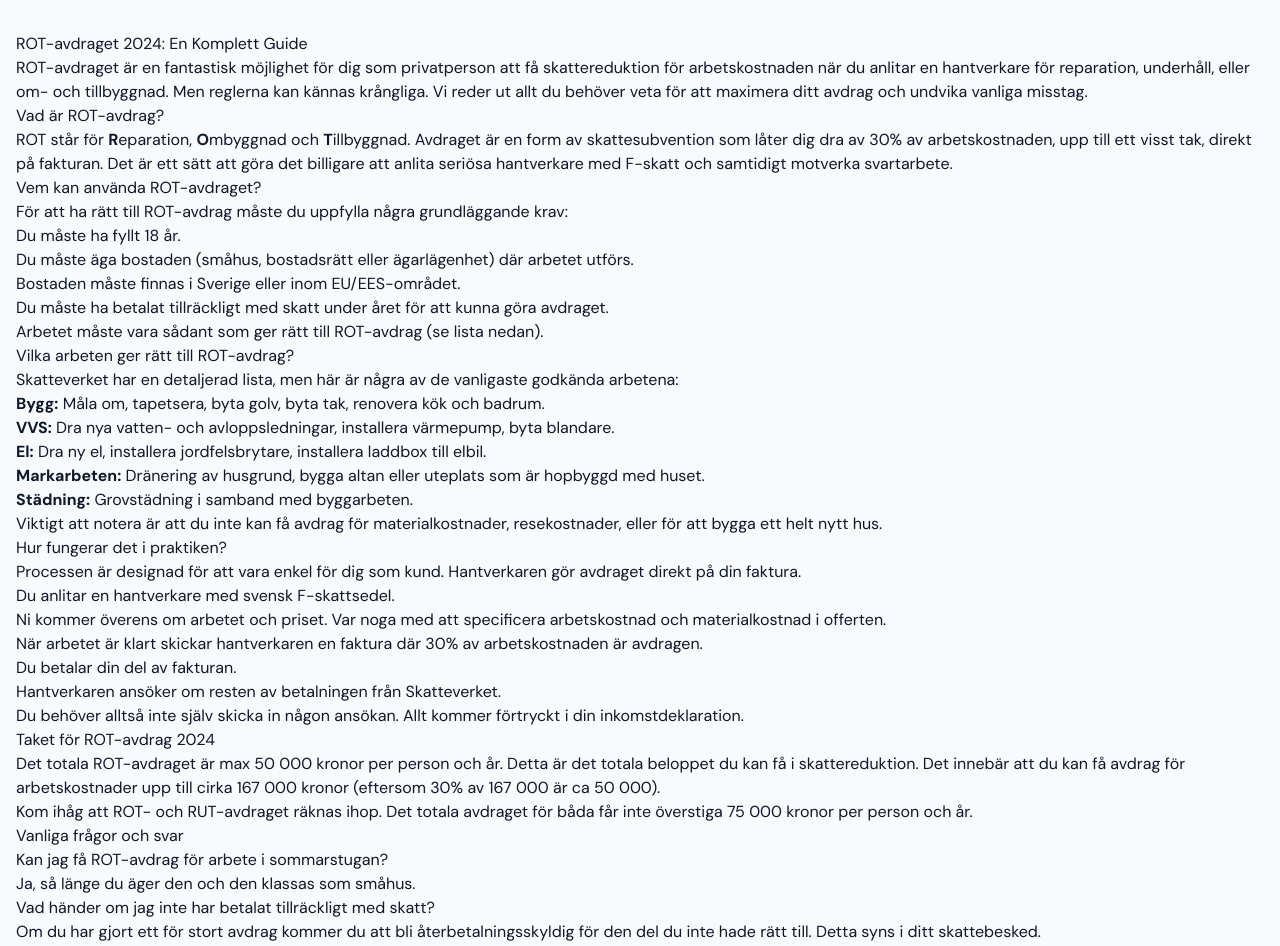
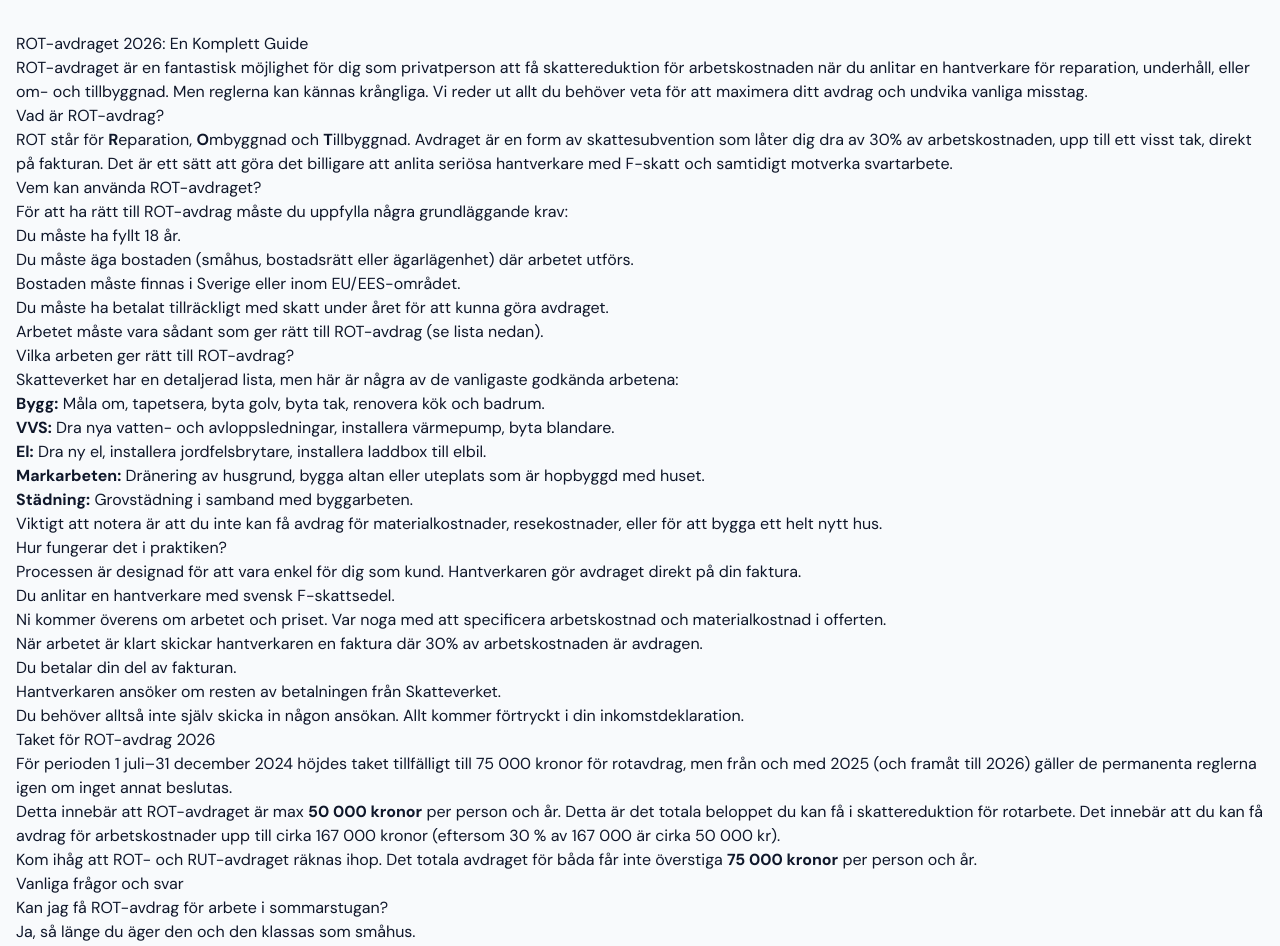
Before and after one commit to AdviseoGit/Saga, a Next.js app: page /rot-avdrag in a window 1280 px wide. Shown: the top 946 px of the page. Built offline with nearby package versions, Linux system fonts and the light colour scheme.

Commit message:
Uppdaterat årtal till 2026 på ROT-avdrag sidan och förtydligat rot-taket

```diff
--- a/app/rot-avdrag/page.tsx
+++ b/app/rot-avdrag/page.tsx
@@ -2,11 +2,11 @@
 import { Metadata } from 'next';
 
 export const metadata: Metadata = {
-  title: 'Allt om ROT-avdrag 2024: Regler, Villkor och Ansökan | Fråga Saga',
-  description: 'Maximera ditt ROT-avdrag! Vår guide för 2024 går igenom regler, vilka arbeten som godkänns, och hur du enkelt ansöker. Få koll på allt du behöver veta.',
+  title: 'Allt om ROT-avdrag 2026: Regler, Villkor och Ansökan | Fråga Saga',
+  description: 'Maximera ditt ROT-avdrag! Vår guide för 2026 går igenom regler, vilka arbeten som godkänns, och hur du enkelt ansöker. Få koll på allt du behöver veta.',
   openGraph: {
-    title: 'Allt om ROT-avdrag 2024: Regler, Villkor och Ansökan | Fråga Saga',
-    description: 'Maximera ditt ROT-avdrag! Vår guide för 2024 går igenom regler, vilka arbeten som godkänns, och hur du enkelt ansöker. Få koll på allt du behöver veta.',
+    title: 'Allt om ROT-avdrag 2026: Regler, Villkor och Ansökan | Fråga Saga',
+    description: 'Maximera ditt ROT-avdrag! Vår guide för 2026 går igenom regler, vilka arbeten som godkänns, och hur du enkelt ansöker. Få koll på allt du behöver veta.',
     url: 'https://fragasaga.se/rot-avdrag',
   },
   alternates: {
@@ -17,7 +17,7 @@ export const metadata: Metadata = {
 export default function RotAvdragPage() {
   return (
     <div className="prose lg:prose-xl mx-auto px-4 py-8">
-      <h1>ROT-avdraget 2024: En Komplett Guide</h1>
+      <h1>ROT-avdraget 2026: En Komplett Guide</h1>
       <p className="lead">
         ROT-avdraget är en fantastisk möjlighet för dig som privatperson att få skattereduktion för arbetskostnaden när du anlitar en hantverkare för reparation, underhåll, eller om- och tillbyggnad. Men reglerna kan kännas krångliga. Vi reder ut allt du behöver veta för att maximera ditt avdrag och undvika vanliga misstag.
       </p>
@@ -67,12 +67,15 @@ export default function RotAvdragPage() {
         Du behöver alltså inte själv skicka in någon ansökan. Allt kommer förtryckt i din inkomstdeklaration.
       </p>
 
-      <h2>Taket för ROT-avdrag 2024</h2>
+      <h2>Taket för ROT-avdrag 2026</h2>
       <p>
-        Det totala ROT-avdraget är max 50 000 kronor per person och år. Detta är det totala beloppet du kan få i skattereduktion. Det innebär att du kan få avdrag för arbetskostnader upp till cirka 167 000 kronor (eftersom 30% av 167 000 är ca 50 000).
+        För perioden 1 juli–31 december 2024 höjdes taket tillfälligt till 75 000 kronor för rotavdrag, men från och med 2025 (och framåt till 2026) gäller de permanenta reglerna igen om inget annat beslutas.
       </p>
       <p>
-        Kom ihåg att ROT- och RUT-avdraget räknas ihop. Det totala avdraget för båda får inte överstiga 75 000 kronor per person och år.
+        Detta innebär att ROT-avdraget är max <strong>50 000 kronor</strong> per person och år. Detta är det totala beloppet du kan få i skattereduktion för rotarbete. Det innebär att du kan få avdrag för arbetskostnader upp till cirka 167 000 kronor (eftersom 30 % av 167 000 är cirka 50 000 kr).
+      </p>
+      <p>
+        Kom ihåg att ROT- och RUT-avdraget räknas ihop. Det totala avdraget för båda får inte överstiga <strong>75 000 kronor</strong> per person och år.
       </p>
 
       <h2>Vanliga frågor och svar</h2>
```
